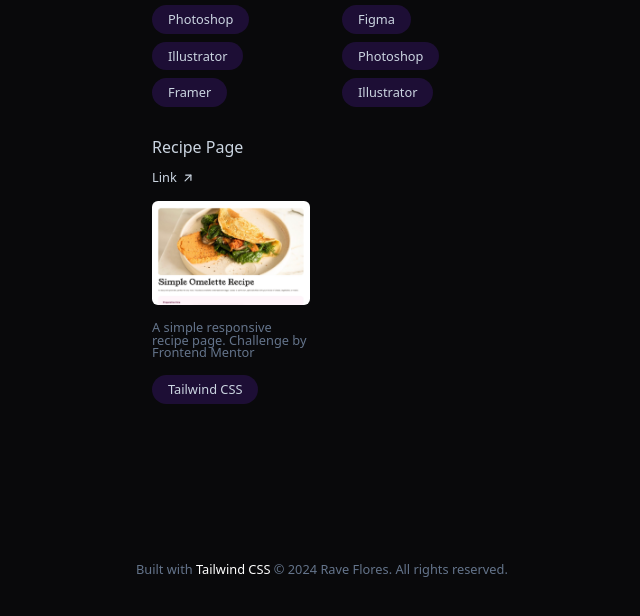
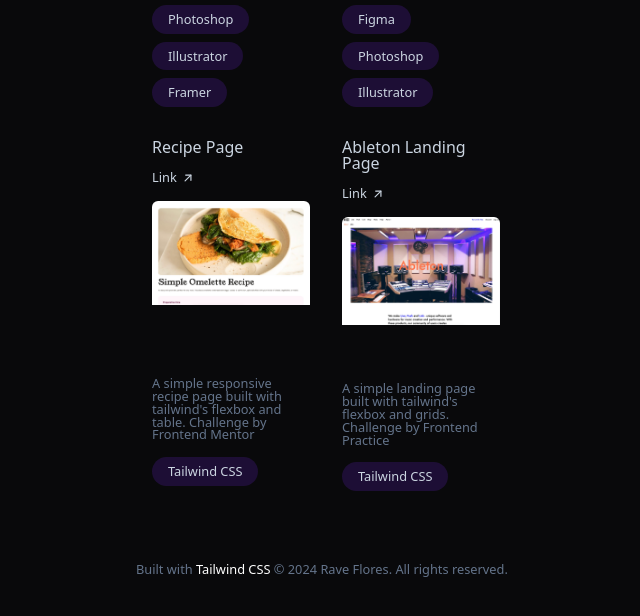
Before and after one commit to cgarave/portfolio-v3, a website: page src/index.html in a window 1280 px wide. Shown: the part 2430-3046 px from the top of the page, without its empty margins (524-1164 px from the left). Drawn offline with Linux system fonts and the light colour scheme.

Commit message:
Version 1.3

```diff
--- a/src/index.html
+++ b/src/index.html
@@ -177,8 +177,8 @@
                             <span>Link</span>
                             <svg xmlns="http://www.w3.org/2000/svg"  width="14"  height="14"  viewBox="0 0 24 24"  fill="none"  stroke="currentColor"  stroke-width="2"  stroke-linecap="round"  stroke-linejoin="round"  class="icon icon-tabler icons-tabler-outline icon-tabler-arrow-up-right"><path stroke="none" d="M0 0h24v24H0z" fill="none"/><path d="M17 7l-10 10" /><path d="M8 7l9 0l0 9" /></svg>
                         </a>
-                        <div id="image-container" class="rounded-md overflow-hidden">
-                            <img src="./img/p1.jpg" alt="" class="w-full h-auto">
+                        <div id="image-container" class="rounded-md overflow-hidden w-full h-40">
+                            <img src="./img/p1.jpg" alt="" class="w-full h-full">
                         </div>
                         <div class="container">
                             <p class="text-sm text-slate-500">A website design for Zwing Tech, featuring all of its service offerings.</p>
@@ -197,7 +197,7 @@
                             <span>Link</span>
                             <svg xmlns="http://www.w3.org/2000/svg"  width="14"  height="14"  viewBox="0 0 24 24"  fill="none"  stroke="currentColor"  stroke-width="2"  stroke-linecap="round"  stroke-linejoin="round"  class="icon icon-tabler icons-tabler-outline icon-tabler-arrow-up-right"><path stroke="none" d="M0 0h24v24H0z" fill="none"/><path d="M17 7l-10 10" /><path d="M8 7l9 0l0 9" /></svg>
                         </a>
-                        <div id="image-container" class="rounded-md overflow-hidden">
+                        <div id="image-container" class="rounded-md overflow-hidden w-full h-40">
                             <img src="./img/p2.jpg" alt="" class="w-full h-auto">
                         </div>
                         <div class="container">
@@ -216,7 +216,7 @@
                             <span>Link</span>
                             <svg xmlns="http://www.w3.org/2000/svg"  width="14"  height="14"  viewBox="0 0 24 24"  fill="none"  stroke="currentColor"  stroke-width="2"  stroke-linecap="round"  stroke-linejoin="round"  class="icon icon-tabler icons-tabler-outline icon-tabler-arrow-up-right"><path stroke="none" d="M0 0h24v24H0z" fill="none"/><path d="M17 7l-10 10" /><path d="M8 7l9 0l0 9" /></svg>
                         </a>
-                        <div id="image-container" class="rounded-md overflow-hidden">
+                        <div id="image-container" class="rounded-md overflow-hidden w-full h-40">
                             <img src="./img/p3.jpg" alt="" class="w-full h-auto">
                         </div>
                         <div class="container">
@@ -236,7 +236,7 @@
                             <span>Link</span>
                             <svg xmlns="http://www.w3.org/2000/svg"  width="14"  height="14"  viewBox="0 0 24 24"  fill="none"  stroke="currentColor"  stroke-width="2"  stroke-linecap="round"  stroke-linejoin="round"  class="icon icon-tabler icons-tabler-outline icon-tabler-arrow-up-right"><path stroke="none" d="M0 0h24v24H0z" fill="none"/><path d="M17 7l-10 10" /><path d="M8 7l9 0l0 9" /></svg>
                         </a>
-                        <div id="image-container" class="rounded-md overflow-hidden">
+                        <div id="image-container" class="rounded-md overflow-hidden w-full h-40">
                             <img src="./img/p4.jpg" alt="" class="w-full h-auto">
                         </div>
                         <div class="container">
@@ -255,11 +255,28 @@
                             <span>Link</span>
                             <svg xmlns="http://www.w3.org/2000/svg"  width="14"  height="14"  viewBox="0 0 24 24"  fill="none"  stroke="currentColor"  stroke-width="2"  stroke-linecap="round"  stroke-linejoin="round"  class="icon icon-tabler icons-tabler-outline icon-tabler-arrow-up-right"><path stroke="none" d="M0 0h24v24H0z" fill="none"/><path d="M17 7l-10 10" /><path d="M8 7l9 0l0 9" /></svg>
                         </a>
-                        <div id="image-container" class="rounded-md overflow-hidden">
+                        <div id="image-container" class="rounded-md overflow-hidden w-full h-40">
                             <img src="./img/p5.jpg" alt="" class="w-full h-auto">
                         </div>
                         <div class="container">
-                            <p class="text-sm text-slate-500">A simple responsive recipe page. Challenge by Frontend Mentor</p>
+                            <p class="text-sm text-slate-500">A simple responsive recipe page built with tailwind's flexbox and table. Challenge by Frontend Mentor</p>
+                        </div>
+                        <div class="container flex flex-wrap gap-y-2 gap-x-2">
+                            <p class="text-slate-300 text-sm font-medium pt-2 pb-2 pl-4 pr-4 rounded-full bg-violet-900 bg-opacity-30 inline-block">Tailwind CSS</p>
+                        </div>
+                    </div>
+
+                    <div class="group/projects-card container h-96 md:w-1/2 flex flex-col gap-y-4 text-slate-300 rounded-md p-4 hover:bg-violet-900 hover:bg-opacity-10 hover:shadow-[inset_0_1px_2px_-1px_rgba(0,0,0,0.3)] hover:shadow-violet-500">
+                        <h3 class="group-hover/projects-card:text-violet-500 text-base font-medium">Ableton Landing Page</h3>
+                        <a href="https://cgarave.github.io/ableton-landing-page/" target="_blank" class="flex flex-row gap-x-1 text-sm hover:text-violet-500 w-fit">
+                            <span>Link</span>
+                            <svg xmlns="http://www.w3.org/2000/svg"  width="14"  height="14"  viewBox="0 0 24 24"  fill="none"  stroke="currentColor"  stroke-width="2"  stroke-linecap="round"  stroke-linejoin="round"  class="icon icon-tabler icons-tabler-outline icon-tabler-arrow-up-right"><path stroke="none" d="M0 0h24v24H0z" fill="none"/><path d="M17 7l-10 10" /><path d="M8 7l9 0l0 9" /></svg>
+                        </a>
+                        <div id="image-container" class="rounded-md overflow-hidden w-full h-40">
+                            <img src="./img/p6.jpg" alt="" class="w-full h-auto">
+                        </div>
+                        <div class="container">
+                            <p class="text-sm text-slate-500">A simple landing page built with tailwind's flexbox and grids. Challenge by Frontend Practice</p>
                         </div>
                         <div class="container flex flex-wrap gap-y-2 gap-x-2">
                             <p class="text-slate-300 text-sm font-medium pt-2 pb-2 pl-4 pr-4 rounded-full bg-violet-900 bg-opacity-30 inline-block">Tailwind CSS</p>
```
Also changed, not shown: src/img/p6.jpg (added), src/output.css, 2 other files.
